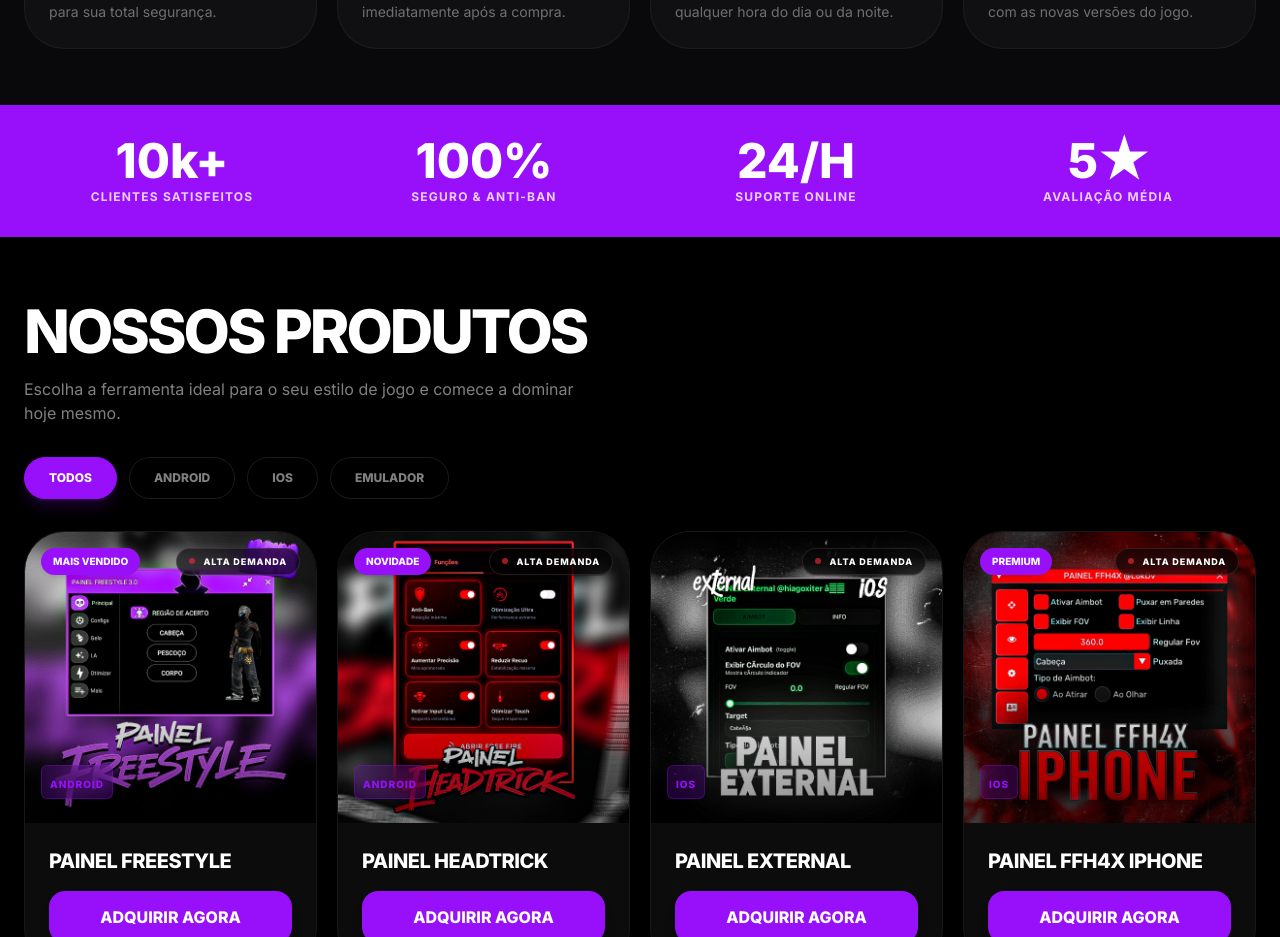
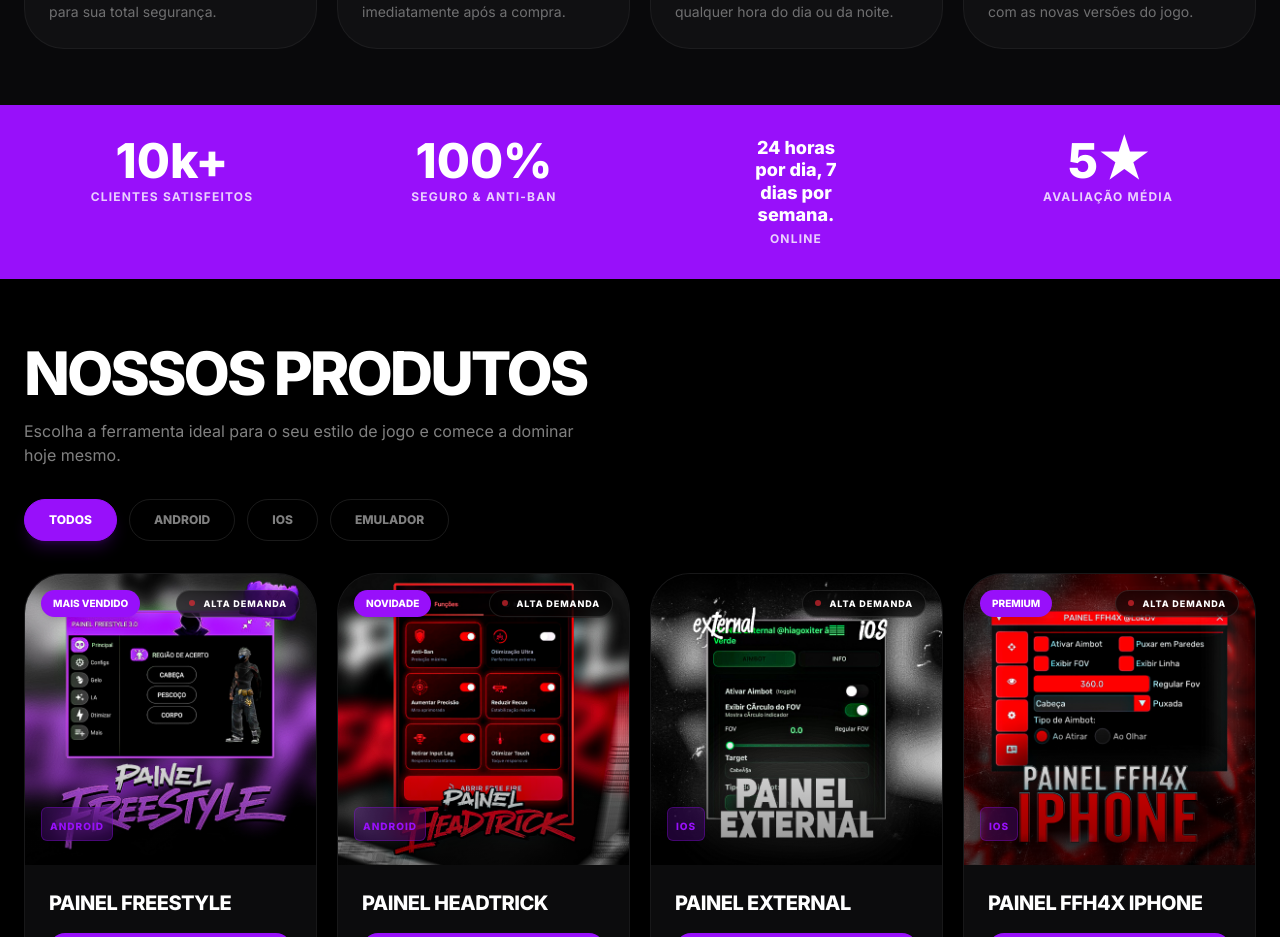
Before and after one commit to Maicon-134/SiteGaguinhoGay, a React (Vite) app: page / in a window 1280 px wide. Shown: the part 1180-2117 px from the top of the page. Built offline with nearby package versions, Linux system fonts and the light colour scheme.

Commit message:
Atualiza texto de suporte para 24 horas por dia, 7 dias por semana. ONLINE
Co-authored-by: lok <Maicon-134@users.noreply.github.com>

```diff
--- a/src/App.tsx
+++ b/src/App.tsx
@@ -826,8 +826,13 @@ const HomePage = () => (
             <div className="text-white/80 text-[10px] md:text-xs font-bold uppercase tracking-widest">Seguro & Anti-Ban</div>
           </div>
           <div>
-            <div className="text-4xl md:text-5xl font-black text-white mb-1">24/H</div>
-            <div className="text-white/80 text-[10px] md:text-xs font-bold uppercase tracking-widest">Suporte Online</div>
+            <div className="text-sm md:text-lg font-black text-white mb-1 leading-tight">
+              24 horas<br />
+              por dia, 7<br />
+              dias por<br />
+              semana.
+            </div>
+            <div className="text-white/80 text-[10px] md:text-xs font-bold uppercase tracking-widest">ONLINE</div>
           </div>
           <div>
             <div className="text-4xl md:text-5xl font-black text-white mb-1">5★</div>
```
Also changed, not shown: 5 other files (tests, documents, lock files or other folders).
